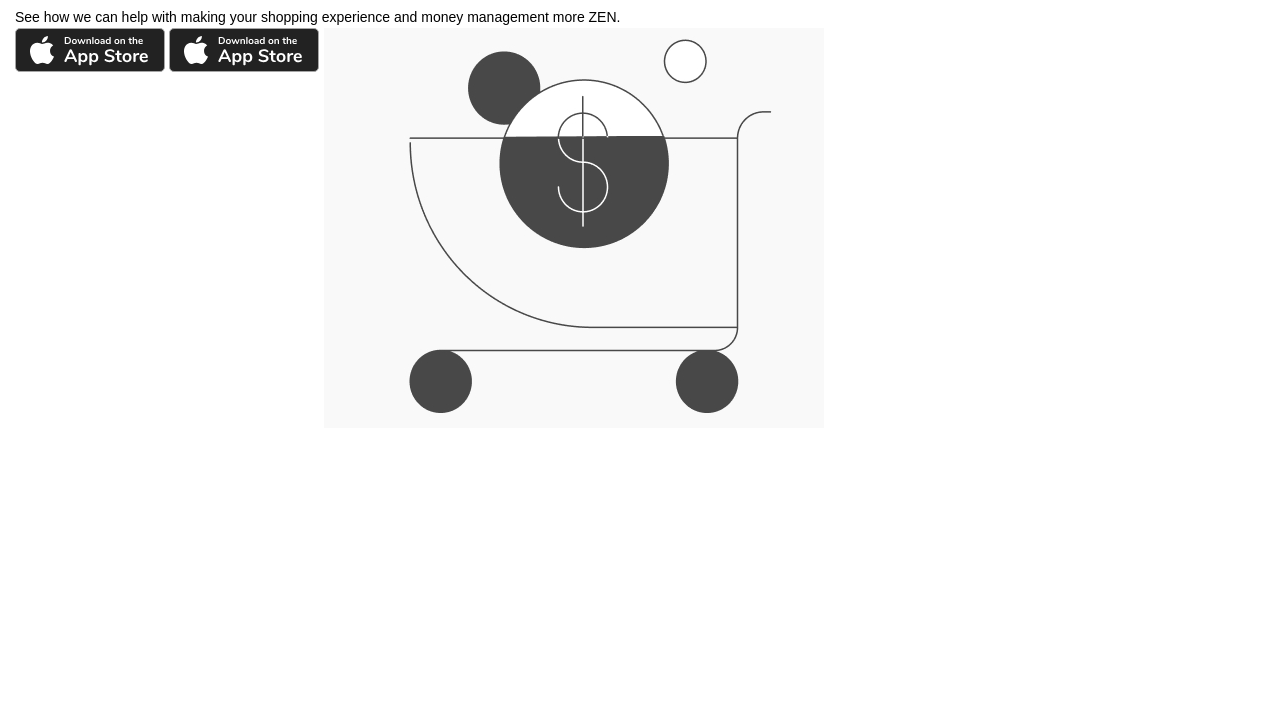
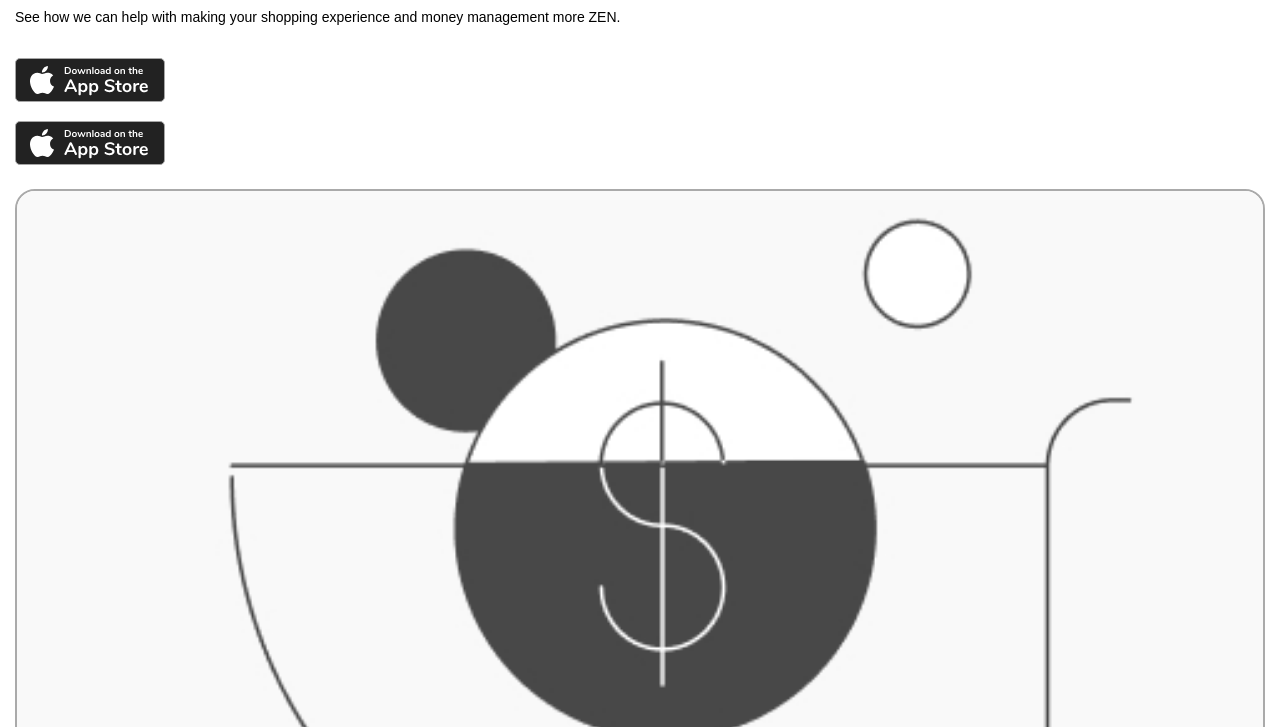
Before and after one commit to alex6061/-ZEN-Banking-Progect, a website with bundled scripts: page index.html in a window 1280 px wide. Shown: the part 73-800 px from the top of the page. Built offline with nearby package versions, Linux system fonts and the light colour scheme.

Commit message:
Created style component for SectionPrimary

```diff
--- a/assets/scss/utils/_res.scss
+++ b/assets/scss/utils/_res.scss
@@ -31,14 +31,9 @@ ul, ul li {
 	list-style: none;
 }
 
-img {
-	vertical-align: top;
-}
-
-img, svg {
-	max-width: 100%;
-	height: auto;
-}
+// img {
+// 	vertical-align: top;
+// }
 
 address {
   font-style: normal;
--- a/js/components/ui/Brandlink/types.ts
+++ b/js/components/ui/Brandlink/types.ts
@@ -1,3 +1,4 @@
 export interface Link {
-  source: string
+  type: 'google' | 'apple';
+  source: string;
 }
--- a/js/components/widgets/SectionPrimary/SectionPrimary.js
+++ b/js/components/widgets/SectionPrimary/SectionPrimary.js
@@ -29,8 +29,10 @@ export const SectionPrimary = (data) => {
     <section class="${className}">
       ${title ? Title(title, className) : ''}
       ${text.length > 0 ? text.map((t) => Text(t, className)).join('') : ''}
-      ${apple ? BrandLink(apple, className) : ''}
-      ${google ? BrandLink(google, className) : ''}
+      <div class="${className}__inner">
+        ${apple ? BrandLink(apple, className) : ''}
+        ${google ? BrandLink(google, className) : ''}
+      </div>
       ${image ? Image(image, className) : ''}
     </section>
   `;
--- a/js/components/widgets/SectionPrimary/SectionPrimary.module.scss
+++ b/js/components/widgets/SectionPrimary/SectionPrimary.module.scss
@@ -15,6 +15,16 @@
 }
 
 .download__image {
-  width: 290px;
-  border: 2px solid black;
+  display: inline-block;
+  width: 100%;
+  margin: 0 auto;
+  border: 2px solid #AAA;
+  border-radius: 20px;
 }
+
+.download__inner {
+  display: flex;
+  flex-direction: column;
+  gap: 15px;
+  padding: 30px 0 20px;
+}
```
Also changed, not shown: js/components/ui/Brandlink/BrandLink.js (+2 -6 lines), css/SectionPrimary.module.css, css/main.css, 2 other files.
